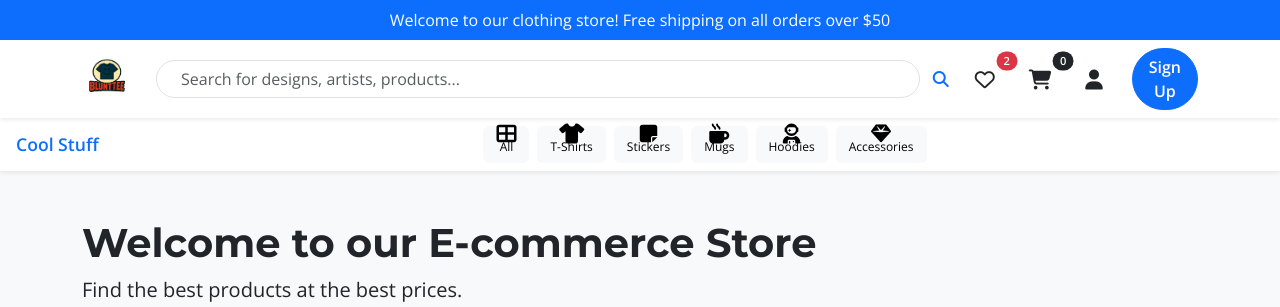
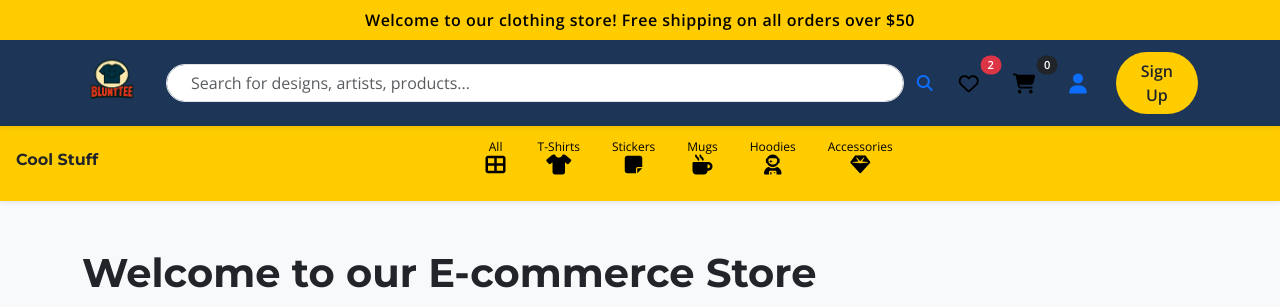
Before and after one commit to latorreandrea/django-cloud-ecommerce, a Django app: page / in a window 1280 px wide. Shown: the top 307 px of the page. Run offline with Django 5.2, Linux system fonts and the light colour scheme.

Commit message:
-Enhance UI with navbar and banner styling -Add scroll-to-top button functionality

```diff
--- a/static/css/styles.css
+++ b/static/css/styles.css
@@ -15,10 +15,13 @@ h1, h2, h3, h4, h5, h6, .navbar-brand {
 }
 
 /* Navbar */
+.navbar {
+    background-color: #1D3557 !important
+}
 .navbar-logo {
     object-fit: contain;
-    width: 50px;
-    height: 50px;
+    width: 60px;
+    height: 60px;
 }
 
 .navbar-toggler {
@@ -29,9 +32,11 @@ h1, h2, h3, h4, h5, h6, .navbar-brand {
 .search-bar {
     max-width: 100vw;
     width: 90%;
+    z-index:2
 }
 
 .shop-slider-wrapper {
+    background-color: #FFCC00 !important;
     width: 100vw;
     max-width: 100vw;
     overflow-x: auto;
@@ -51,3 +56,78 @@ h1, h2, h3, h4, h5, h6, .navbar-brand {
 .shop-slider a {
     white-space: nowrap;
 }
+
+.call-action {
+    background-color: #FFCC00 !important;
+}
+.call-action:hover,
+.call-action:focus {
+    background-color: #E63946 !important;
+    color: #fff !important;
+}
+
+.shop-slider .btn-light {
+    background: transparent !important;
+    color: #000 !important;
+    border: none;
+    transition: color 0.2s;
+}
+
+.shop-slider .btn-light .fa,
+.shop-slider .btn-light .fas,
+.shop-slider .btn-light .far {
+    color: #000 !important;
+    transition: color 0.2s;
+}
+
+.shop-slider .btn-light:hover,
+.shop-slider .btn-light:focus {
+    color: #E63946 !important;
+}
+
+.shop-slider .btn-light:hover .fa,
+.shop-slider .btn-light:hover .fas,
+.shop-slider .btn-light:hover .far {
+    color: #E63946 !important;
+}
+/* Banner */
+.banner-bar {
+    background-color: #FFCC00 !important;
+    color: #000 !important;
+    font-weight: 600;
+    letter-spacing: 0.5px;
+}
+.banner-bar a, .banner-bar p {
+    color: #000 !important;
+}
+
+/* Scrool to top */
+#scrollToTopBtn {
+    background: #1D3557 !important;
+    position:fixed;
+    bottom:24px;
+    left:85%;
+    z-index:1050;
+    display:none;
+    color: #fff !important;
+    border: none;
+}
+#scrollToTopBtn:hover {
+    background: #FFCC00 !important;
+    color: #1D3557 !important;
+}
+
+/* Animation */
+
+@keyframes bounce {
+    0%, 100% {
+      transform: translateY(0);
+    }
+    50% {
+      transform: translateY(-8px);
+    }
+}
+
+  .bounce-hover:hover {
+    animation: bounce 0.5s ease-out;
+}
--- a/static/js/main.js
+++ b/static/js/main.js
@@ -1 +1,23 @@
-console.log('Main JS loaded!');
+document.addEventListener('DOMContentLoaded', function() {
+    const btn = document.getElementById('scrollToTopBtn');
+    const navbar = document.querySelector('.navbar');
+
+    function checkNavbar() {
+        if (!navbar || !btn) return;
+        const rect = navbar.getBoundingClientRect();
+        // Se la navbar è fuori dallo schermo in alto, mostra il bottone
+        if (rect.bottom < 0) {
+            btn.style.display = 'block';
+        } else {
+            btn.style.display = 'none';
+        }
+    }
+
+    window.addEventListener('scroll', checkNavbar);
+
+    if (btn) {
+        btn.addEventListener('click', function() {
+            window.scrollTo({ top: 0, behavior: 'smooth' });
+        });
+    }
+});
--- a/templates/base.html
+++ b/templates/base.html
@@ -25,6 +25,7 @@
     {% endblock %}
 
     {% block extra_js %}
+        <script src="{% static 'js/main.js' %}"></script>
     {% endblock %}
 
     <title>
@@ -56,6 +57,10 @@
 
     {% block content %}
     {% endblock %}
+    <!-- botton scroll-to-top -->
+        <button id="scrollToTopBtn" class="btn btn-dark rounded-circle shadow">
+            <i class="fas fa-arrow-up"></i>
+        </button>
 
     {% block footer %}
         {% include 'partials/footer.html' %}
--- a/templates/partials/banner.html
+++ b/templates/partials/banner.html
@@ -1,4 +1,4 @@
-<div class="container-fluid bg-primary text-white py-2 d-none d-md-block">
+<div class="container-fluid py-2 d-none d-md-block banner-bar">
     <div class="row">
         <div class="col-12 text-center">
             <p class="m-0">Welcome to our clothing store! Free shipping on all orders over $50</p>
--- a/templates/partials/navbar.html
+++ b/templates/partials/navbar.html
@@ -1,5 +1,5 @@
 {% load static %}
-<nav class="navbar navbar-expand-lg navbar-light bg-white shadow-sm sticky-top py-2">
+<nav class="navbar navbar-expand-lg navbar-light shadow-sm sticky-top py-2">
     <div class="container">
         <!-- Logo -->
         <a class="navbar-brand" href="{% url 'home' %}">
@@ -13,25 +13,25 @@
         <div class="collapse navbar-collapse" id="navbarSupportedContent">
             <!-- Center: Search bar -->
             <form class="search-bar d-flex mx-auto flex-grow-1">
-                <input class="form-control rounded-pill px-4" type="search" placeholder="Search for designs, artists, products..." aria-label="Search">
-                <button class="btn btn-link ms-n5" type="submit" style="z-index:2;">
+                <input class="form-control rounded-pill px-4 my-3" type="search" placeholder="Search for designs, artists, products..." aria-label="Search">
+                <button class="btn btn-link ms-n5 my-3" type="submit">
                     <i class="fas fa-search"></i>
                 </button>
             </form>
             <!-- Right: Icons and Sign Up -->
             <div class="d-flex align-items-center ms-auto">
-                <a href="#" class="btn btn-link text-dark position-relative me-2" title="Wishlist">
+                <a href="#" class="btn btn-link text-black position-relative me-2" title="Wishlist">
                     <i class="far fa-heart fa-lg"></i>
                     <span class="position-absolute top-0 start-100 translate-middle badge rounded-pill bg-danger" style="font-size:0.7em;">2</span>
                 </a>
-                <a href="#" class="btn btn-link text-dark position-relative me-2" title="Cart">
+                <a href="#" class="btn btn-link text-black position-relative me-2" title="Cart">
                     <i class="fas fa-shopping-cart fa-lg"></i>
                     <span class="position-absolute top-0 start-100 translate-middle badge rounded-pill bg-dark" style="font-size:0.7em;">0</span>
                 </a>
-                <a href="#" class="btn btn-link text-dark me-2" title="Account">
+                <a href="#" class="btn btn-link text-text-black me-2" title="Account">
                     <i class="fas fa-user fa-lg"></i>
                 </a>
-                <a href="#" class="btn btn-primary rounded-pill px-3 fw-semibold ms-2">
+                <a href="#" class="btn call-action rounded-pill px-4 fw-semibold ms-2">
                     Sign Up
                 </a>
             </div>
@@ -39,35 +39,35 @@
     </div>
 </nav>
 <!-- Shop slider row -->
-<div class="shop-slider-wrapper bg-white shadow-sm">
-    <div class="d-flex flex-row align-items-center py-2">
-        <div class="shop-slider-title fw-bold text-primary ms-3 me-4" style="font-size:1.1em; min-width:90px;">
+<div class="shop-slider-wrapper shadow-sm">
+    <div class="d-flex flex-row align-items-center pb-4">
+        <h6 class="shop-slider-title fw-bold ms-3 mt-4">
             Cool Stuff
-        </div>
+        </h6>
         <div class="shop-slider d-flex flex-row flex-nowrap justify-content-center flex-grow-1">
-            <a class="btn btn-light mx-1 d-flex flex-column align-items-center" href="#" title="All Products">
-                <i class="fas fa-th-large fa-lg mb-1"></i>
+            <a class="btn btn-light mx-1 d-flex flex-column align-items-center bounce-hover" href="#" title="All Products">
                 <span style="font-size:0.75em;">All</span>
+                <i class="fas fa-th-large fa-lg mt-2"></i>
             </a>
-            <a class="btn btn-light mx-1 d-flex flex-column align-items-center" href="#" title="T-Shirts">
-                <i class="fas fa-tshirt fa-lg mb-1"></i>
+            <a class="btn btn-light mx-1 d-flex flex-column align-items-center bounce-hover" href="#" title="T-Shirts">
                 <span style="font-size:0.75em;">T-Shirts</span>
+                <i class="fas fa-tshirt fa-lg mt-2"></i>
             </a>
-            <a class="btn btn-light mx-1 d-flex flex-column align-items-center" href="#" title="Stickers">
-                <i class="fas fa-sticky-note fa-lg mb-1"></i>
+            <a class="btn btn-light mx-1 d-flex flex-column align-items-center bounce-hover" href="#" title="Stickers">
                 <span style="font-size:0.75em;">Stickers</span>
+                <i class="fas fa-sticky-note fa-lg mt-2"></i>
             </a>
-            <a class="btn btn-light mx-1 d-flex flex-column align-items-center" href="#" title="Mugs">
-                <i class="fas fa-mug-hot fa-lg mb-1"></i>
+            <a class="btn btn-light mx-1 d-flex flex-column align-items-center bounce-hover" href="#" title="Mugs">
                 <span style="font-size:0.75em;">Mugs</span>
+                <i class="fas fa-mug-hot fa-lg mt-2"></i>
             </a>
-            <a class="btn btn-light mx-1 d-flex flex-column align-items-center" href="#" title="Hoodies">
-                <i class="fas fa-user-astronaut fa-lg mb-1"></i>
+            <a class="btn btn-light mx-1 d-flex flex-column align-items-center bounce-hover" href="#" title="Hoodies">
                 <span style="font-size:0.75em;">Hoodies</span>
+                <i class="fas fa-user-astronaut fa-lg mt-2"></i>
             </a>
-            <a class="btn btn-light mx-1 d-flex flex-column align-items-center" href="#" title="Accessories">
-                <i class="fas fa-gem fa-lg mb-1"></i>
+            <a class="btn btn-light mx-1 d-flex flex-column align-items-center bounce-hover" href="#" title="Accessories">
                 <span style="font-size:0.75em;">Accessories</span>
+                <i class="fas fa-gem fa-lg mt-2"></i>
             </a>
         </div>
     </div>
```
